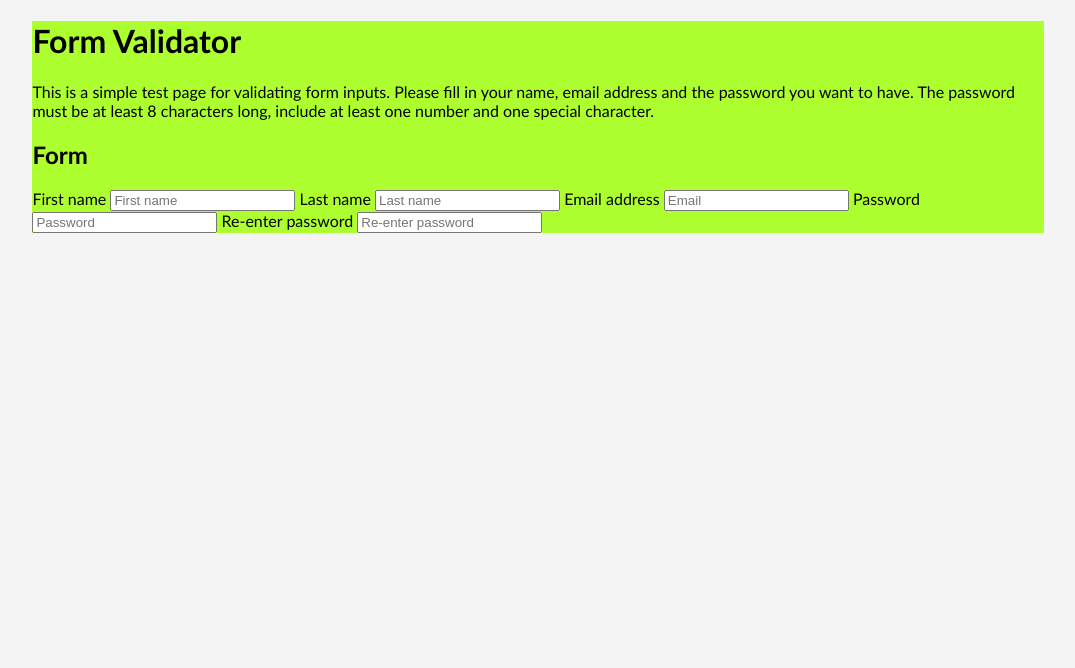
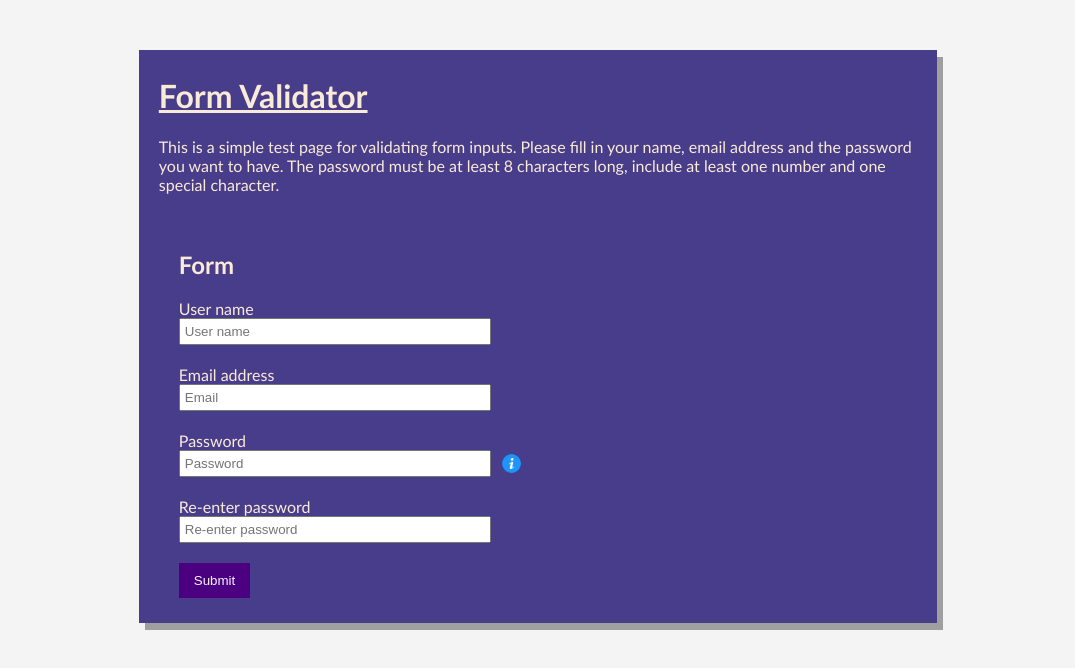
Before and after one commit to LauriMatias/animated-happiness, a plain HTML site: page form validator/index.html in a window 1280 px wide. Shown: the whole page, without its empty margins (102-1177 px from the left). Drawn offline with Linux system fonts and the light colour scheme.

Commit message:
Small tweaks to the html to make it more pleasing, finished most of the css (will show password info while hovering over info image in the future), started the actual form validation functionality on main.js

```diff
--- a/form validator/index.html
+++ b/form validator/index.html
@@ -6,6 +6,7 @@
         <meta name="viewport" content="width=device-width, initial-scale=1.0">
         <link rel="stylesheet" href="style.css">
         <title>Form Validator</title>
+        <script type="text/javascript" href="main.js" defer></script>
     </head>
     <body>
         <div class="box1">
@@ -17,26 +18,32 @@
                 The password must be at least 8 characters long, include at least one number and one special character.
             </p>
             <div class="container">
-                <form id="form" class="form"> <!-- should also include things like action="something.php" and method=POST-->
+                <form id="form" class="my-form" method="post">
                     <header>
                         <h2>Form</h2>
                     </header>
+                    <div class="form-item">
+                        <label>User name</label>
+                        <input type="text" id="userName" class="field" name="userName" placeholder="User name">
+                    </div>
 
-                    <label>First name</label>
-                    <input type="text" name="firstName" placeholder="First name">
+                    <div class="form-item">
+                        <label>Email address</label>
+                        <input type="email" id="email" class="field" name="email" placeholder="Email">
+                    </div>
 
-                    <label>Last name</label>
-                    <input type="text" name="lastName" placeholder="Last name">
+                    <div class="form-item">
+                        <label>Password</label>
+                        <input type="password" id="pw" class="field" name="password" placeholder="Password">
+                        <img class="img" src="img/info.png" alt="More info">
+                    </div>
 
-                    <label>Email address</label>
-                    <input type="email" name="email" placeholder="Email">
+                    <div class="form-item">
+                        <label>Re-enter password</label>
+                        <input type="password" id="rePw" class="field" name="password2" placeholder="Re-enter password">
+                    </div>
 
-                    <label>Password</label>
-                    <input type="password" name="password" placeholder="Password">
-
-                    <label>Re-enter password</label>
-                    <input type="password" name="password2" placeholder="Re-enter password">
-
+                    <input type="submit" class="button" name="submit" value="Submit">
                 </form>
             </div>
         </div>
--- a/form validator/style.css
+++ b/form validator/style.css
@@ -6,8 +6,59 @@ body{
     font-weight: normal;
 }
 
+.img{
+    width: 25px;
+    height: auto;
+    position: absolute;
+    top: 20px;
+    left: 320px;
+}
+
+.img:hover{
+    /* tähän loota joka näytetään pw:n vieressä */
+}
+
 .box1{
-    background-color: greenyellow;
+    background-color: darkslateblue;
+    color: antiquewhite;
+
     margin: auto;
-    width: 80%;
+    margin-top: 50px;
+    width: 60%;
+    padding: 5px 20px;
+    /* border: 2px dotted #ccc; */
+    box-shadow: 6px 7px rgba(0, 0, 0, 0.35);
 }
+
+.button{
+    background-color: indigo;
+    color: whitesmoke;
+    border: none;
+    padding: 10px 15px;
+}
+
+.button:hover{
+    background-color: red;
+}
+
+#main-header{
+    text-decoration: underline;
+}
+
+.my-form{
+    padding: 20px;
+}
+
+.my-form .form-item{
+    padding-bottom: 20px;
+    position: relative;
+}
+
+.my-form label{
+    display: block;
+}
+
+.my-form .field{
+    padding: 4px;
+    width: 300px;
+}
```
Also changed, not shown: form validator/main.js (+25 -0 lines), form validator/img/info.png (added), form validator/img/info2.png (added).
